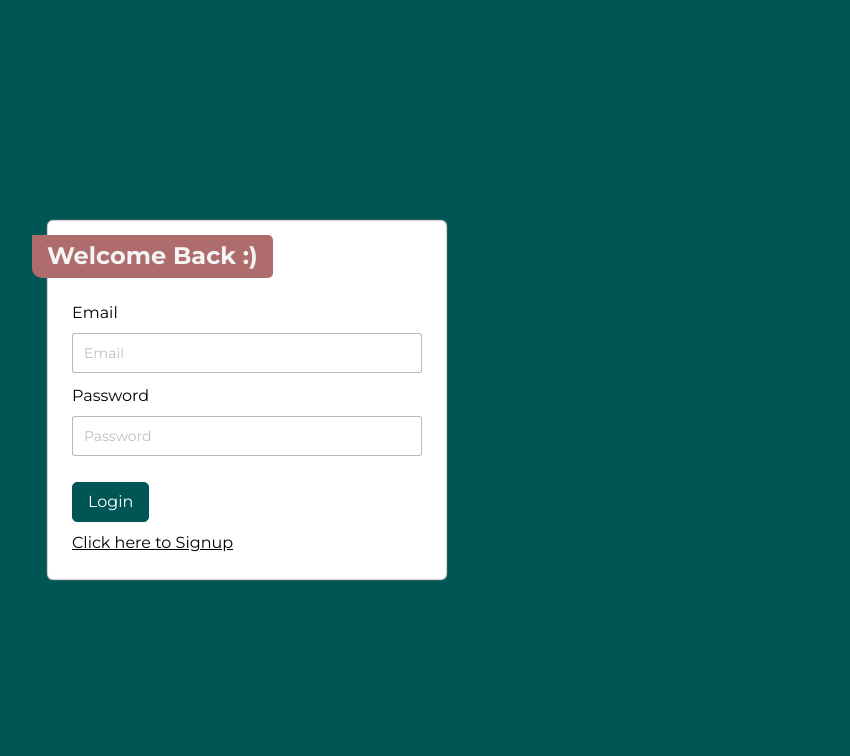
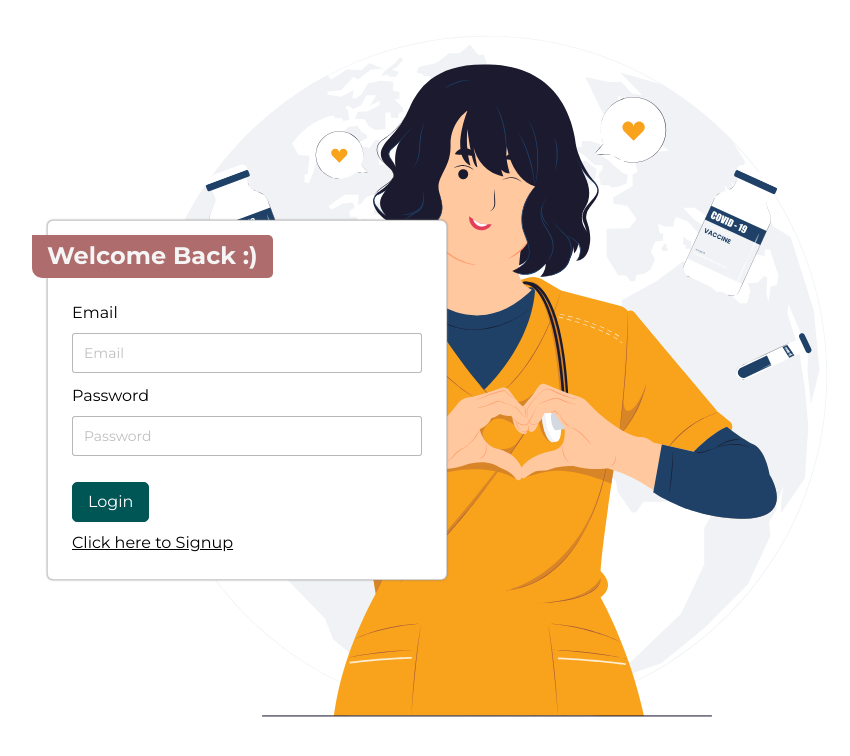
Before and after one commit to IMRANDIL/healthUM, a React (Create React App) app in the folder client/: page /login in a window 1280 px wide. Shown: the top 756 px of the page, without its empty margins (393-1243 px from the left). Built offline with nearby package versions, Linux system fonts and the light colour scheme.

Commit message:
yes some background stuff

```diff
--- a/client/src/index.css
+++ b/client/src/index.css
@@ -62,6 +62,12 @@ label{
 
 
 /* common styling used for all */
+
+/* .appContainer{
+    background-image: url('./joyful-female-doctor.svg');
+    width: 100%;
+    height: 100%;
+} */
 
 
 .spinner-parent{
@@ -145,7 +151,12 @@ label{
     display: flex;
     align-items: center;
     justify-content: center;
-    background-color:#005555;
+    /* background-color:#005555; */
+    background-image: url('./joyful-female-doctor.svg');
+    width: 100vw;
+    height: 100vh;
+    background-position: right;
+    background-repeat: no-repeat;
 
 
 }
```
Also changed, not shown: client/src/joyful-female-doctor.svg (added).
